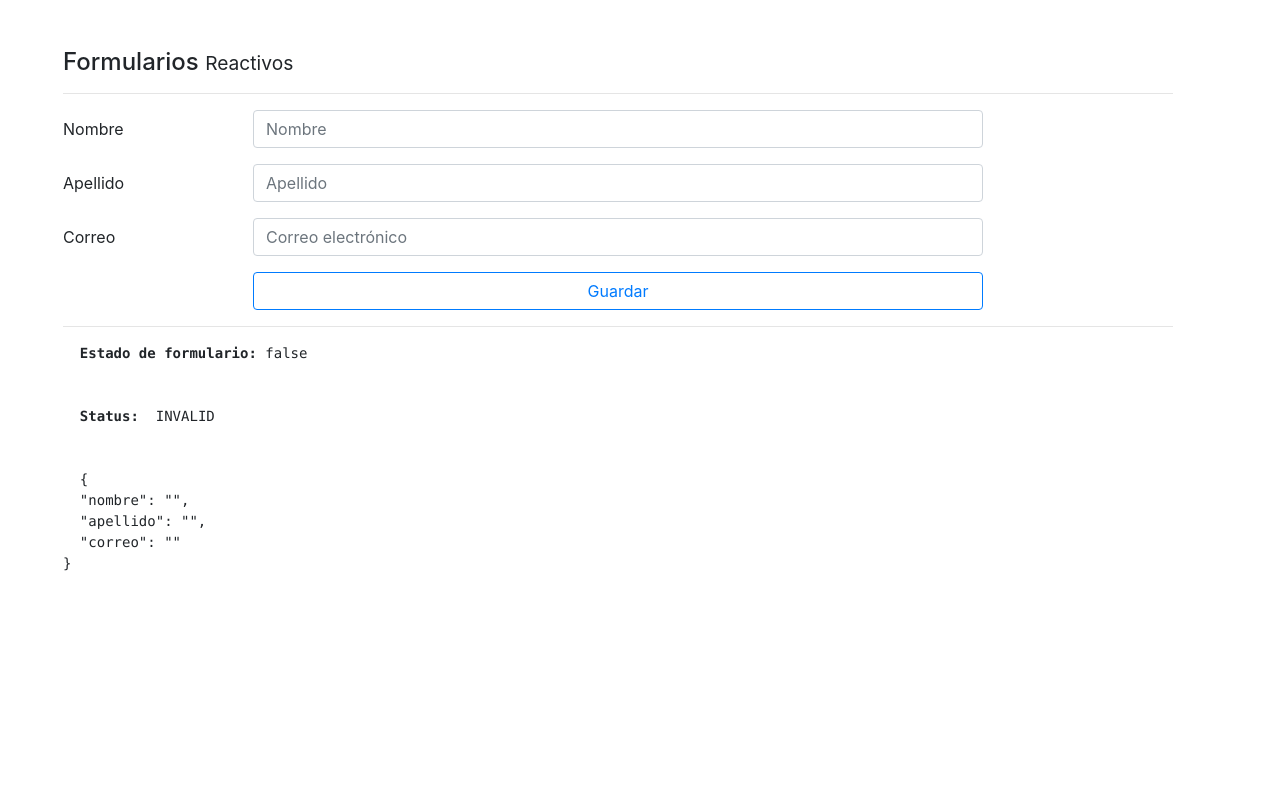
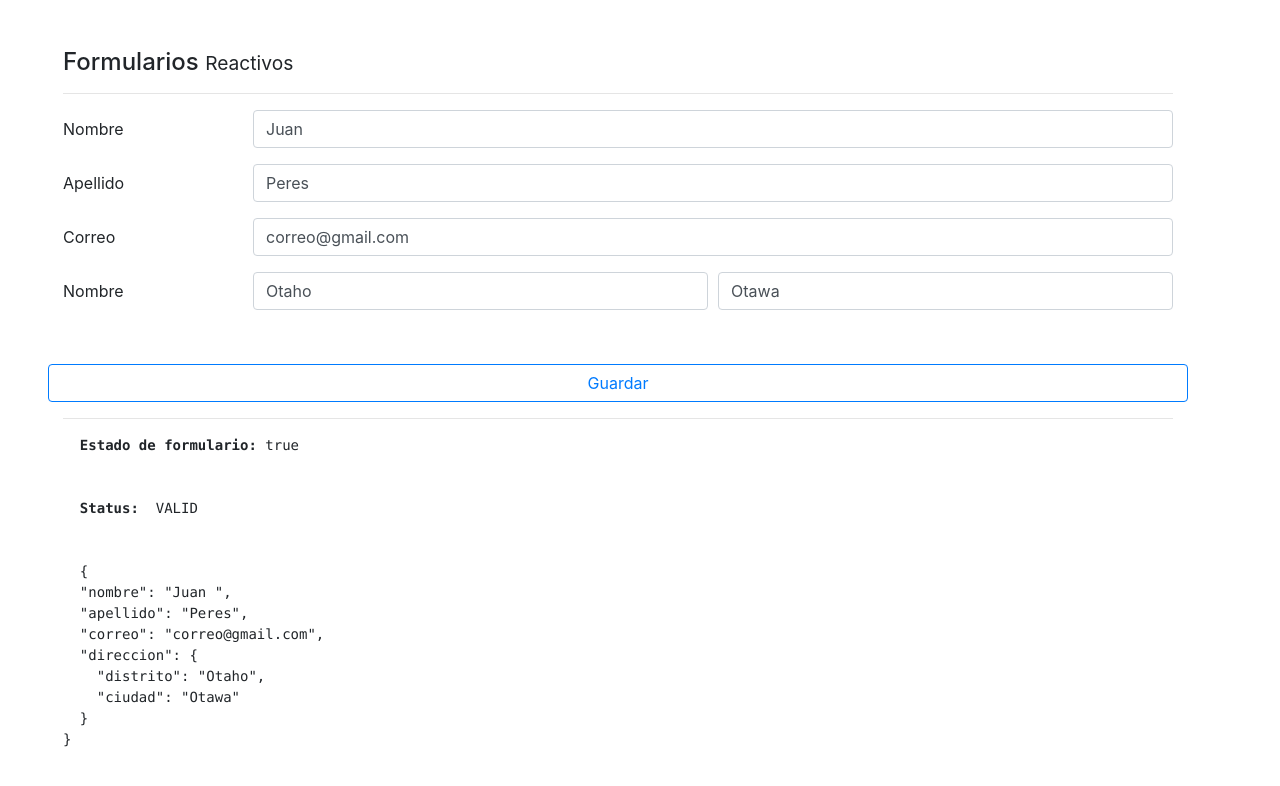
Before and after one commit to ruvaz/Reactive-Static-Forms, an Angular app: page /reactive in a window 1280 px wide. Shown: the top 786 px of the page. Built offline with nearby package versions, Linux system fonts and the light colour scheme.

Commit message:
llenar formulario

```diff
--- a/src/app/pages/reactive/reactive.component.html
+++ b/src/app/pages/reactive/reactive.component.html
@@ -1,49 +1,80 @@
-
 <h4>Formularios <small> Reactivos </small></h4>
 <hr>
 
-<form autocomplete="off" [formGroup]="forma" (ngSubmit)="guardarForma()" >
+<form autocomplete="off" [formGroup]="forma" (ngSubmit)="guardarForma()">
 
 
   <div class="form-group row">
     <label class="col-2 col-form-label">Nombre</label>
-      <div class="col-8">
-
+    <div class="col">
       <input class="form-control"
              type="text"
              placeholder="Nombre"
              id="nombre"
-               formControlName="nombre">
+             formControlName="nombre"
+             [class.is-invalid]="nombreNoValido"
+      >
+      <small *ngIf="nombreNoValido"
+             class="form-text text-danger">Ingrese al menos 5 letras</small>
     </div>
   </div>
 
   <div class="form-group row">
     <label class="col-2 col-form-label">Apellido</label>
-      <div class="col-8">
+    <div class="col">
 
       <input class="form-control"
              type="text"
              formControlName="apellido"
-               placeholder="Apellido">
+             placeholder="Apellido"
+             [class.is-invalid]="apellidoNoValido"
+      >
+      <small *ngIf="apellidoNoValido"
+             class="form-text text-danger">Ingrese al menos 5 letras</small>
     </div>
   </div>
 
 
-
   <div class="form-group row">
     <label class="col-2 col-form-label">Correo</label>
-    <div class="col-8">
+    <div class="col">
 
       <input class="form-control"
              type="email"
              formControlName="correo"
-             placeholder="Correo electrónico">
+             placeholder="Correo electrónico"
+             [class.is-invalid]="correoNoValido"
+      >
+      <small *ngIf="correoNoValido"
+             class="form-text text-danger">Ingrese correo electrónico valido</small>
     </div>
   </div>
 
+
+  <div class="form-group row" formGroupName="direccion">
+    <label class="col-2 col-form-label">Nombre</label>
+    <div class="form-row col">
+      <div class="col">
+        <input type="text"
+               class="form-control"
+               placeholder="Distrito"
+               formControlName="distrito"
+               [class.is-invalid]="distritoNoValido">
+      </div>
+      <div class="col">
+        <input type="text"
+               class="form-control"
+               placeholder="Ciudad"
+               formControlName="ciudad"
+               [class.is-invalid]="ciudadNoValida">
+      </div>
+    </div>
+  </div>
+
+
   <div class="form-group row">
     <label class="col-2 col-form-label">&nbsp;</label>
-    <div class="input-group col-md-8">
+    <div class="input-group ">
       <button type="submit" class="btn btn-outline-primary btn-block">
         Guardar
       </button>
--- a/src/app/pages/reactive/reactive.component.ts
+++ b/src/app/pages/reactive/reactive.component.ts
@@ -14,11 +14,14 @@ export class ReactiveComponent implements OnInit {
   constructor(private fb: FormBuilder) {
 
     this.crearFormulario();
+    // despues de crear el formulario
+    this.cargarDataAlFormulario();
 
   }
 
   ngOnInit(): void {
   }
+
 
   crearFormulario() {
     console.log('crear forma');
@@ -26,14 +29,71 @@ export class ReactiveComponent implements OnInit {
     this.forma = this.fb.group({
       nombre: ['', [Validators.required, Validators.minLength(5)]],
       apellido: ['', [Validators.required, Validators.minLength(5)]],
-      correo: ['', [Validators.required, Validators.pattern('[a-z0-9._%+-]+@[a-z0-9.-]+\.[a-z]{2,3}$')]]
+      correo: ['', [Validators.required, Validators.pattern('[a-z0-9._%+-]+@[a-z0-9.-]+\.[a-z]{2,3}$')]],
+      direccion: this.fb.group({
+        distrito: ['', Validators.required],
+        ciudad: ['', Validators.required],
+      })
     });
+
+  }
+
+  cargarDataAlFormulario() {
+    this.forma.setValue({
+        nombre: 'Juan ',
+        apellido: 'Peres',
+        correo: 'correo@gmail.com',
+        direccion: {
+          distrito: 'Otaho',
+          ciudad: 'Otawa'
+        }
+      }
+    );
+
 
   }
 
 
   guardarForma() {
     console.log(this.forma);
+
+    // validar forma
+    if (this.forma.invalid) {
+
+      return Object.values(this.forma.controls).forEach(control => {
+        if (control instanceof FormGroup) {
+          Object.values(control.controls).forEach(control => {
+            control.markAsTouched();
+          });
+        } else {
+          control.markAsTouched();
+        }
+      });
+
+    } else {
+      console.log('Guardando...');
+      console.log(this.forma.value);
+    }
   }
 
+  // getter para procesar informacion  no recibe parametros
+  get nombreNoValido() {
+    return this.forma.get('nombre').invalid && this.forma.get('nombre').touched;
+  }
+
+  get apellidoNoValido() {
+    return this.forma.get('apellido').invalid && this.forma.get('apellido').touched;
+  }
+
+  get correoNoValido() {
+    return this.forma.get('correo').invalid && this.forma.get('correo').touched;
+  }
+
+  get distritoNoValido() {
+    return this.forma.get('direccion.distrito').invalid && this.forma.get('direccion.distrito').touched;
+  }
+
+  get ciudadNoValida() {
+    return this.forma.get('direccion.ciudad').invalid && this.forma.get('direccion.ciudad').touched;
+  }
 }
```
Lines whose indentation alone changed are shown as unchanged.
